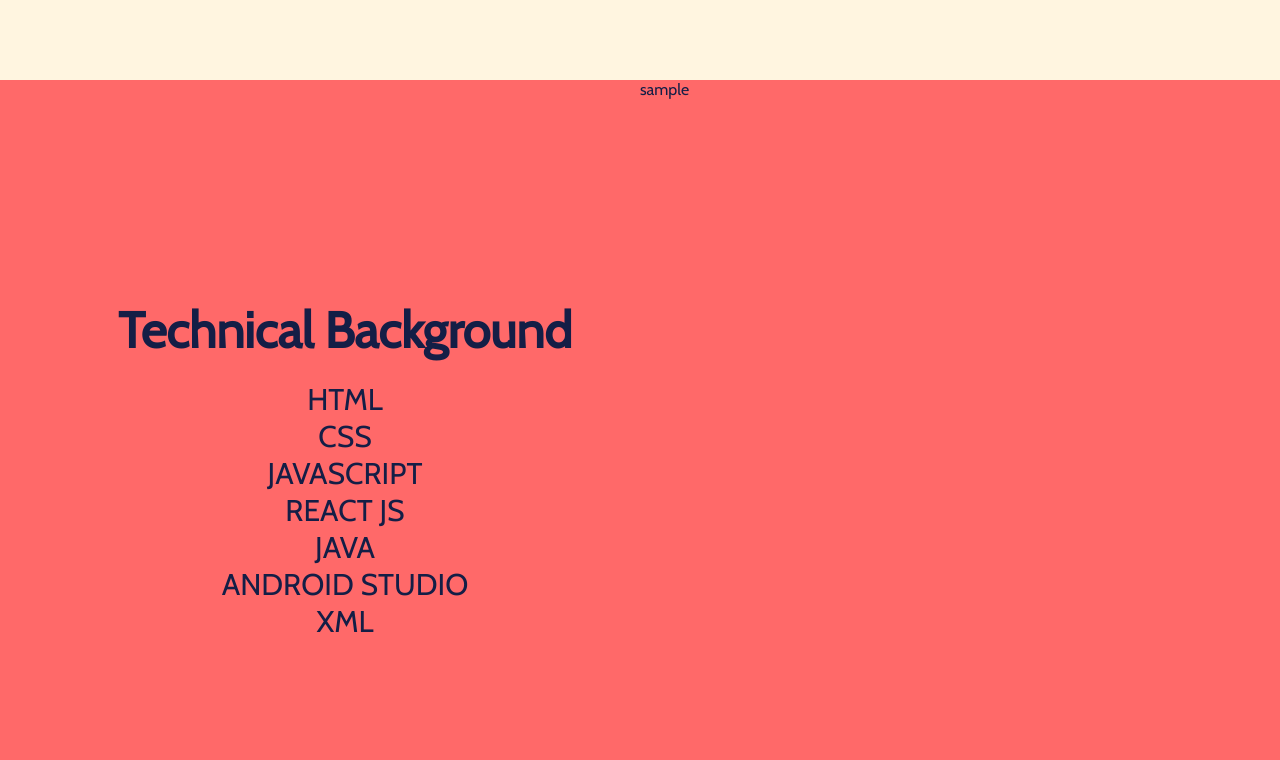
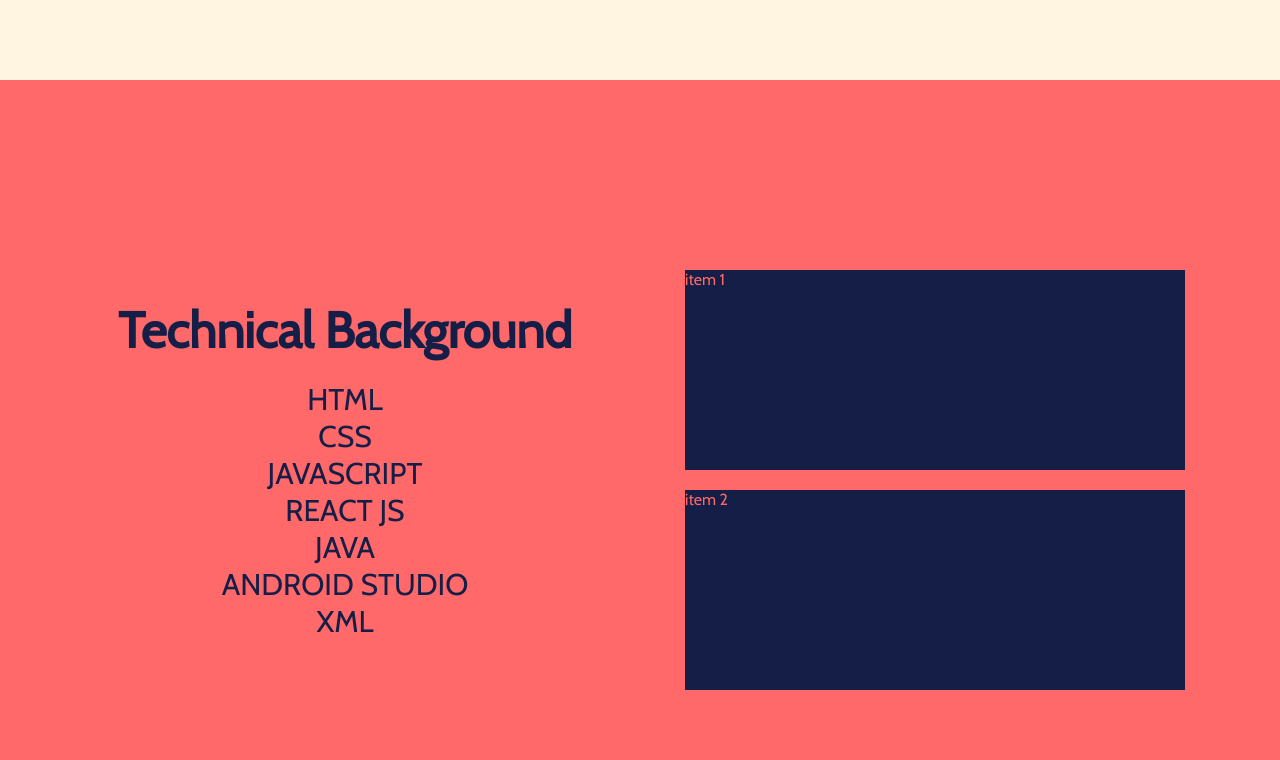
Before and after one commit to techsoe/web, a plain HTML site: page index.html in a window 1280 px wide. Shown: the part 800-1560 px from the top of the page. Drawn offline with nearby package versions, Linux system fonts and the light colour scheme.

Commit message:
added items in thesis

```diff
--- a/index.html
+++ b/index.html
@@ -54,7 +54,8 @@
                 </ul>
             </div>
             <div class="thesis">
-                sample
+                <div class="item">item 1</div>
+                <div class="item">item 2</div>
             </div>
         </div>
     </section>
--- a/style.css
+++ b/style.css
@@ -169,4 +169,16 @@ section{
 
 .thesis {
     width: 50%;
+    display: flex;
+    flex-direction: column;
+    justify-content: center;
+    align-items: center;
 }
+
+.thesis .item {
+    margin: 10px 0;
+    background-color: #141E46;
+    color: #FF6969;
+    width: 500px;
+    height: 200px;
+}
```
